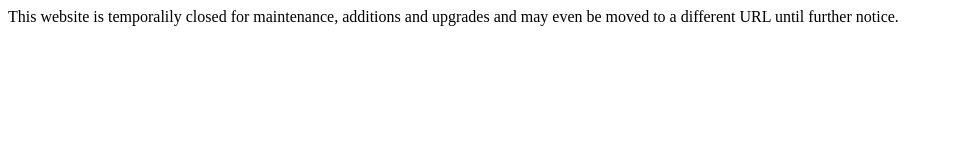
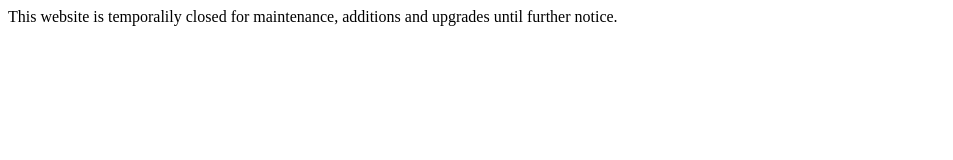
Before and after one commit to codeshark20/my-personal-site, a plain HTML site: page index.html in a window 1280 px wide. Shown: the whole page, without its empty margins (0-953 px from the left). Drawn offline with Linux system fonts and the light colour scheme.

Commit message:
Update index.html

```diff
--- a/index.html
+++ b/index.html
@@ -3,7 +3,7 @@
 <head>
 <title>Closed</title>
 <body>
-<h>This website is temporalily closed for maintenance, additions and upgrades and may even be moved to a different URL until further notice.</h>
+<h>This website is temporalily closed for maintenance, additions and upgrades until further notice.</h>
 </body>
 </html>
 <!--Well actually not much value will be added to the site, so if I claim that this site is ever finished then I'm wrong, as im still learning about GitHub and web designing-->
```
